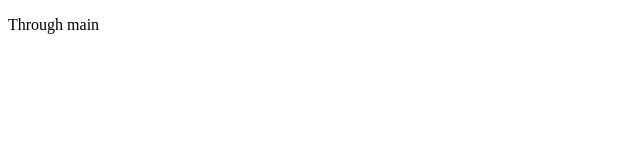
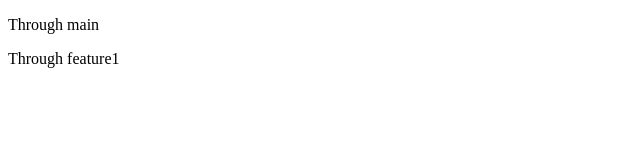
Before and after one commit to chYedukondalusrinivas/localRepo, a plain HTML site: page index.html in a window 1280 px wide. Shown: the whole page, without its empty margins (0-640 px from the left). Drawn offline with Linux system fonts and the light colour scheme.

Commit message:
added feature1

```diff
--- a/index.html
+++ b/index.html
@@ -7,5 +7,6 @@
 </head>
 <body>
     <p>Through main</p>
+    <p>Through feature1</p>
 </body>
 </html>
```
